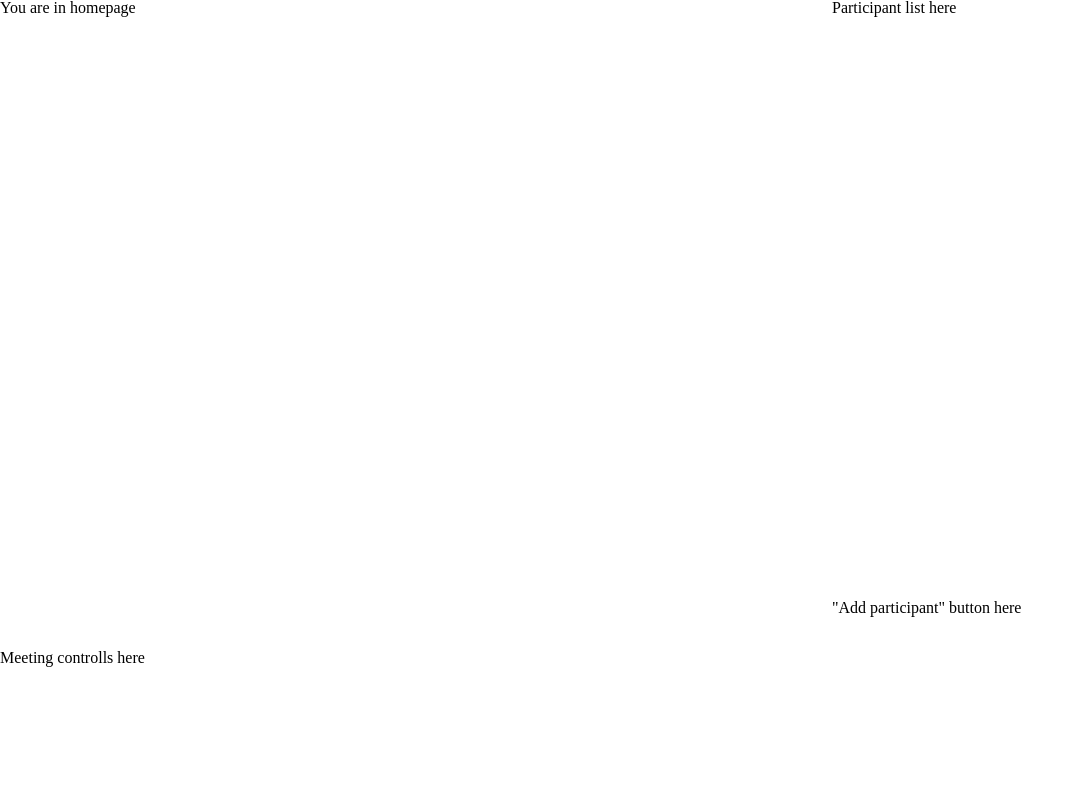
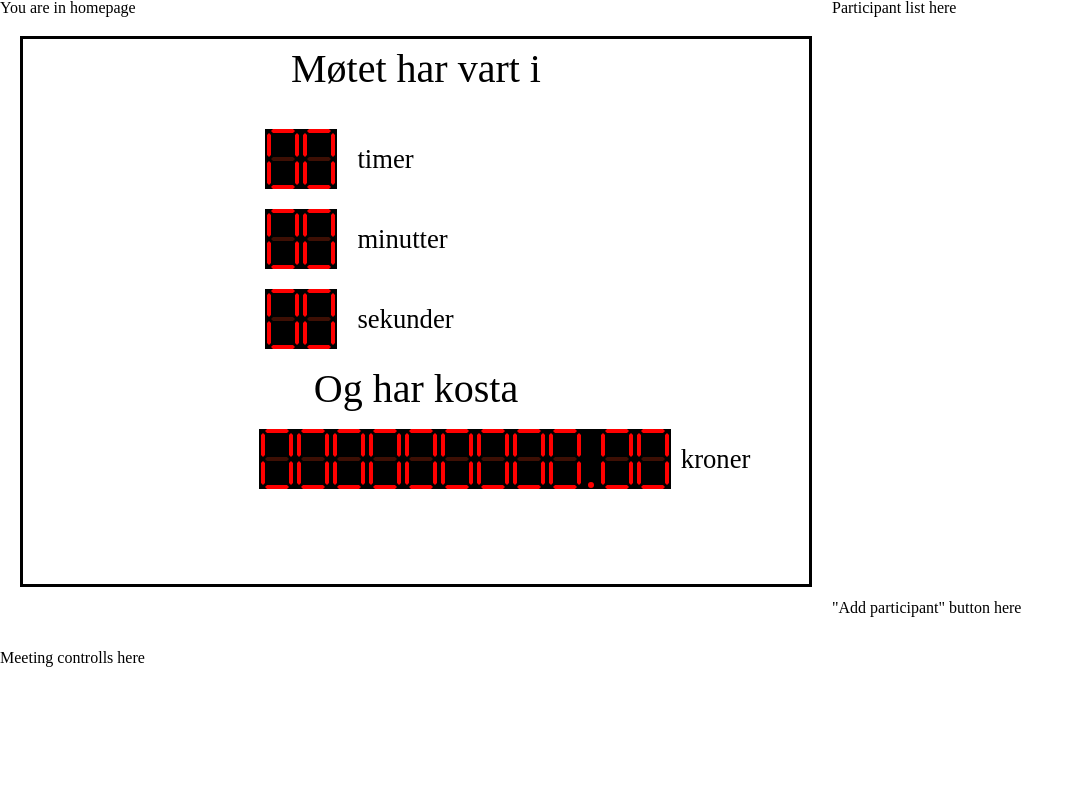
Before and after one commit to mjukvarelauget/hvakostermotet, a plain HTML site: page index.html in a window 1280 px wide. Shown: the whole page, without its empty margins (0-1083 px from the left). Drawn offline with Linux system fonts and the light colour scheme.

Commit message:
add basic projection layout. Will need layout pass later, but ok for now

```diff
--- a/index.html
+++ b/index.html
@@ -3,6 +3,8 @@
   <meta charset="utf-8"></meta>
   <link rel="stylesheet" href="styles/meyerReset.css">
   <link rel="stylesheet" href="styles/index.css">
+
+  <script src="webComponents/sevenSegment.js" type="text/javascript"></script>
 </head>
 
 <body>
@@ -10,6 +12,56 @@
     <div class="display-wrapper">
       <div class="projection-wrapper">
 	You are in homepage
+	<div class="projection">
+	  <div class="top-wrapper">
+	    <h2> Møtet har vart i </h2>
+	  </div>
+	  <div class="center-wrapper">
+	    <div class="timer hours">
+	      <div class="segment-display-wrapper">
+		<seven-segment-display
+		  format="dd"
+		  value="00"
+		  >
+		</seven-segment-display>
+	      </div>
+		<span> timer </span>
+	    </div>
+	    <div class="timer minutes">
+	      <div class="segment-display-wrapper">
+		<seven-segment-display
+		  format="dd"
+		  value="00"
+		  >
+		</seven-segment-display>
+	      </div>
+	      <span> minutter </span>
+	    </div>
+	    <div class="timer seconds">
+	      <div class="segment-display-wrapper">
+		<seven-segment-display
+		  format="dd"
+		  value="00"
+		  >
+		</seven-segment-display>
+	      </div>
+	      <span> sekunder </span>
+	    </div>
+	  </div>
+	  <div class="bottom-wrapper">
+	    <h2> Og har kosta </h2>
+	    <div class="cost-counter">
+	      <div class="segment-display-wrapper">
+		<seven-segment-display
+		  format="ddddddddd.*dd"
+		  value="00000000000";
+		  >
+		</seven-segment-display>
+	      </div>
+	      <span> kroner </span>
+	    </div>
+	  </div>
+	</div>
       </div>
       <div class="meeting-controll-wrapper">
 	Meeting controlls here
--- a/styles/index.css
+++ b/styles/index.css
@@ -2,6 +2,7 @@
 :root {
     --meeting-controlls-height: 150px;
     --add-participant-button: 200px;
+    --minimum-height: 600px;
 }
 
 
@@ -25,15 +26,89 @@ main {
 /* Projection */
 .projection-wrapper {
     height: calc(100% - var(--meeting-controlls-height));
+    min-height: var(--minimum-height)
 }
 
 .meeting-controll-wrapper {
     height: var(--meeting-controlls-height);
 }
 
+.projection {
+    margin: 20px;
+    border: solid;
+    height: calc(90% - 40px);
+}
+
+/* Projection header */
+.projection .top-wrapper {
+    height: 50px;
+    display: flex;
+    justify-content: center;
+}
+
+.projection .top-wrapper h2 {
+    margin-top: 10px;
+    font-size: 30pt;
+}
+
+/* Projection time counters */
+.projection .center-wrapper {
+    margin-top: 40px;
+    display: flex;
+    flex-direction: column;
+}
+
+.projection .center-wrapper .timer {
+    display: flex;
+    width: 100%;
+    margin-bottom: 20px;
+}
+
+.projection .center-wrapper > .timer .segment-display-wrapper{
+    width: 40%;
+    display: flex;
+    justify-content: right;
+}
+
+.projection .center-wrapper > .timer span{
+    display: flex;
+    flex-direction: column;
+    justify-content: center;
+    padding-left: 20px;
+    font-size: 20pt;
+}
+
+/* Projection cost counter */
+.projection .bottom-wrapper {
+    display: flex;
+    flex-direction: column;
+    align-items: center;
+}
+
+.projection .bottom-wrapper h2 {
+    font-size: 30pt;
+    margin-bottom: 20px;
+}
+
+.projection .cost-counter {
+    width: 100%;
+    display:flex;
+    align-items: center;
+}
+
+.projection .cost-counter .segment-display-wrapper {
+    margin-left: 30%;
+}
+
+.projection .cost-counter span {
+    font-size: 20pt;
+    margin-left: 10px;
+}
+
 /* Participants */
 .participant-list-wrapper {
     height: calc(100% - var(--add-participant-button));
+    min-height: var(--minimum-height)
 }
 
 .add-participant-wrapper {
```
